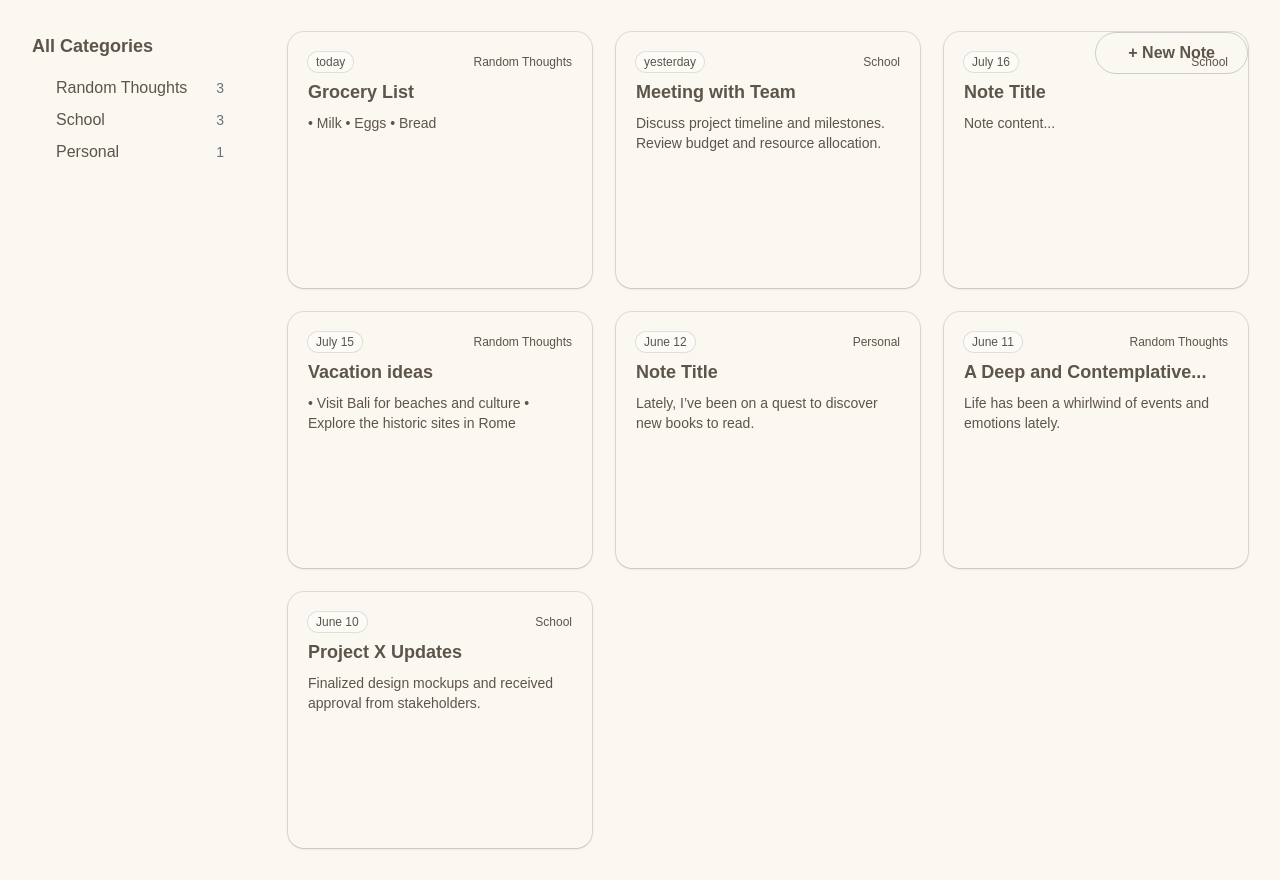
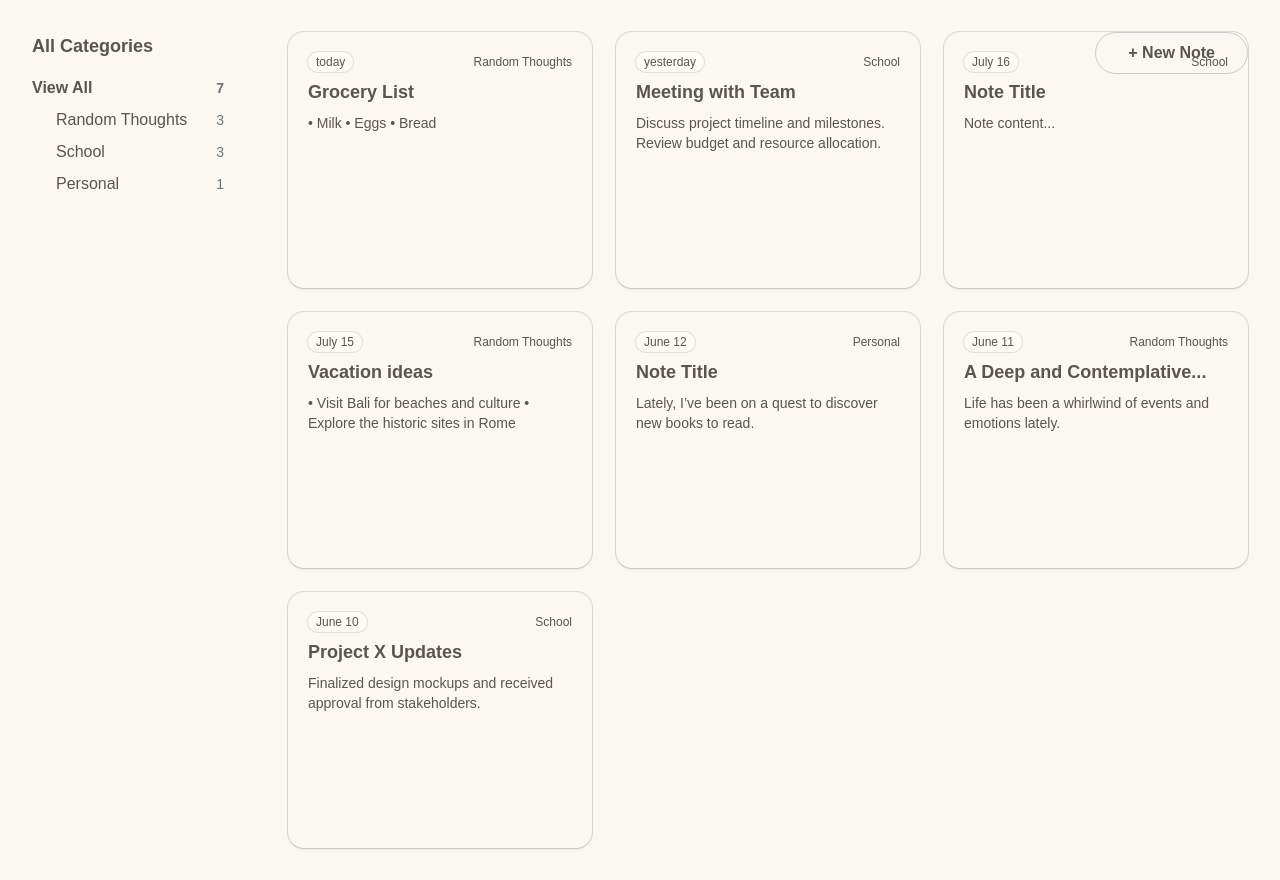
Before and after one commit to rapharen/turboai, a Next.js app in the folder frontend/: page /notes in a window 1280 px wide. Built offline with nearby package versions, Linux system fonts and the light colour scheme.

Commit message:
chore: wip

```diff
--- a/frontend/src/app/notes/page.tsx
+++ b/frontend/src/app/notes/page.tsx
@@ -2,7 +2,8 @@
 
 import Image from 'next/image';
 import Link from 'next/link';
-import { useState } from 'react';
+import { useSearchParams } from 'next/navigation';
+import { useState, useMemo } from 'react';
 import Button from '@/components/Button';
 import NoteCard, { Note } from '@/components/NoteCard';
 
@@ -24,25 +25,40 @@ const mockNotes: Note[] = [
 ];
 
 const Sidebar = ({ notes }: { notes: Note[] }) => {
-  const categoryCounts = notes.reduce((acc, note) => {
+  const searchParams = useSearchParams();
+  const activeCategory = searchParams.get('category');
+
+  const categoryCounts = useMemo(() => {
+    return notes.reduce((acc, note) => {
       acc[note.category.name] = (acc[note.category.name] || 0) + 1;
       return acc;
     }, {} as Record<string, number>);
+  }, [notes]);
 
   return (
-    <aside className="w-64 p-8">
+    <aside className="w-64 p-8 flex-shrink-0">
       <h2 className="text-lg font-semibold mb-4">All Categories</h2>
       <ul>
+        <li className="mb-2">
+          <Link
+            href="/notes"
+            className={`flex items-center justify-between text-[--color-foreground] hover:font-semibold ${!activeCategory ? 'font-bold' : ''}`}
+          >
+            <span>View All</span>
+            <span className="text-sm text-gray-500">{notes.length}</span>
+          </Link>
+        </li>
         {Object.values(categories).map(cat => (
           <li key={cat.name} className="mb-2">
-            <Link href={`/notes?category=${cat.name}`}>
-              <a className="flex items-center justify-between text-[--color-foreground] hover:font-semibold">
+            <Link
+              href={`/notes?category=${cat.name}`}
+              className={`flex items-center justify-between text-[--color-foreground] hover:font-semibold ${activeCategory === cat.name ? 'font-bold' : ''}`}
+            >
               <div className="flex items-center gap-3">
                 <span className={`w-3 h-3 rounded-full ${cat.color}`}></span>
                 {cat.name}
               </div>
               <span className="text-sm text-gray-500">{categoryCounts[cat.name] || 0}</span>
-              </a>
             </Link>
           </li>
         ))}
@@ -77,8 +93,16 @@ const NoteGrid = ({ notes }: { notes: Note[] }) => (
 );
 
 export default function NotesPage() {
-  const [notes, setNotes] = useState(mockNotes);
-  const hasNotes = notes.length > 0;
+  const [notes] = useState(mockNotes);
+  const searchParams = useSearchParams();
+  const activeCategory = searchParams.get('category');
+
+  const filteredNotes = useMemo(() => {
+    if (!activeCategory) return notes;
+    return notes.filter(note => note.category.name === activeCategory);
+  }, [notes, activeCategory]);
+
+  const hasNotes = filteredNotes.length > 0;
 
   return (
     <div className="flex min-h-screen">
@@ -90,7 +114,7 @@ export default function NotesPage() {
           </Link>
         </div>
         {hasNotes ? (
-          <NoteGrid notes={notes} />
+          <NoteGrid notes={filteredNotes} />
         ) : (
           <EmptyNotes />
         )}
```
Lines whose indentation alone changed are shown as unchanged.
